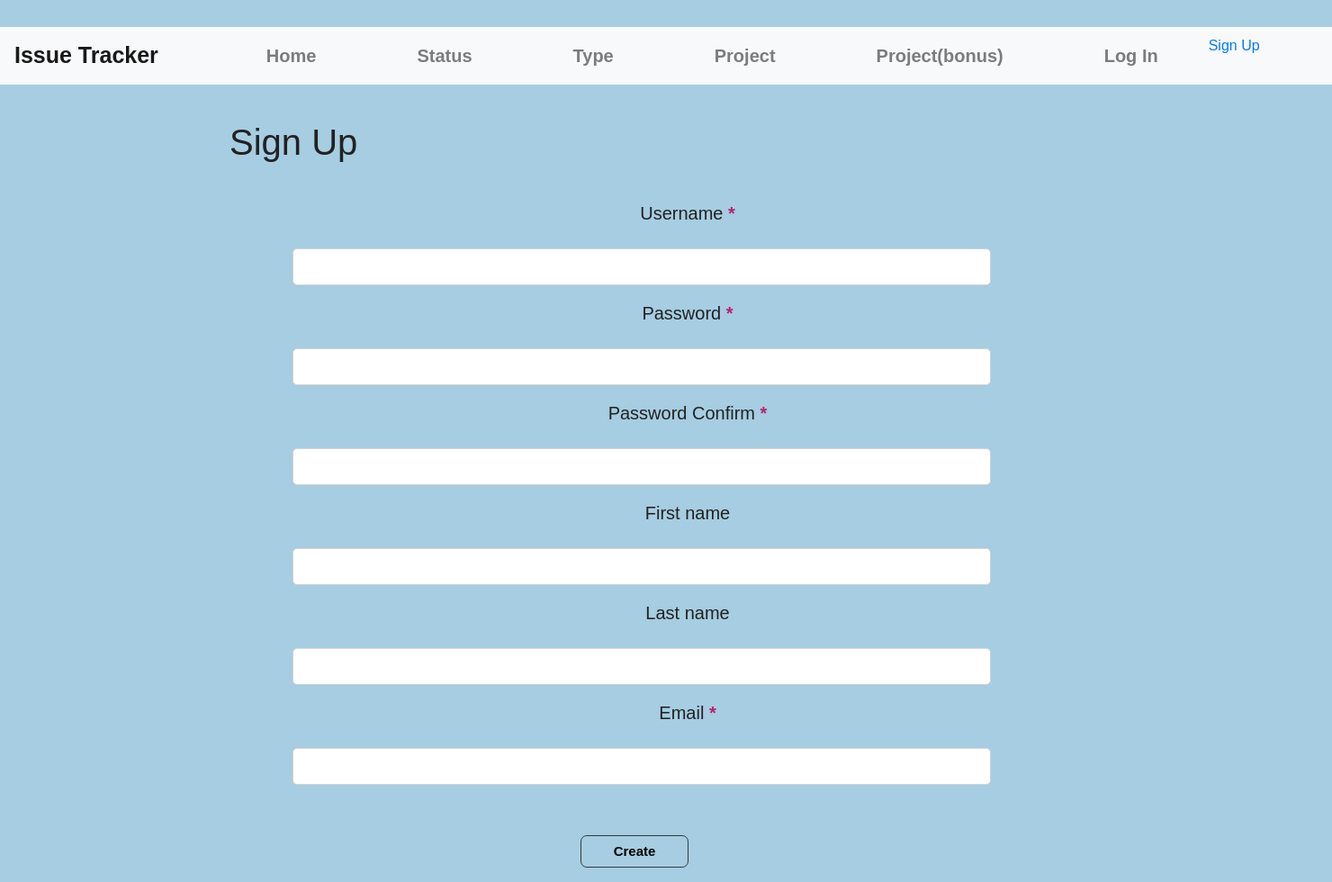
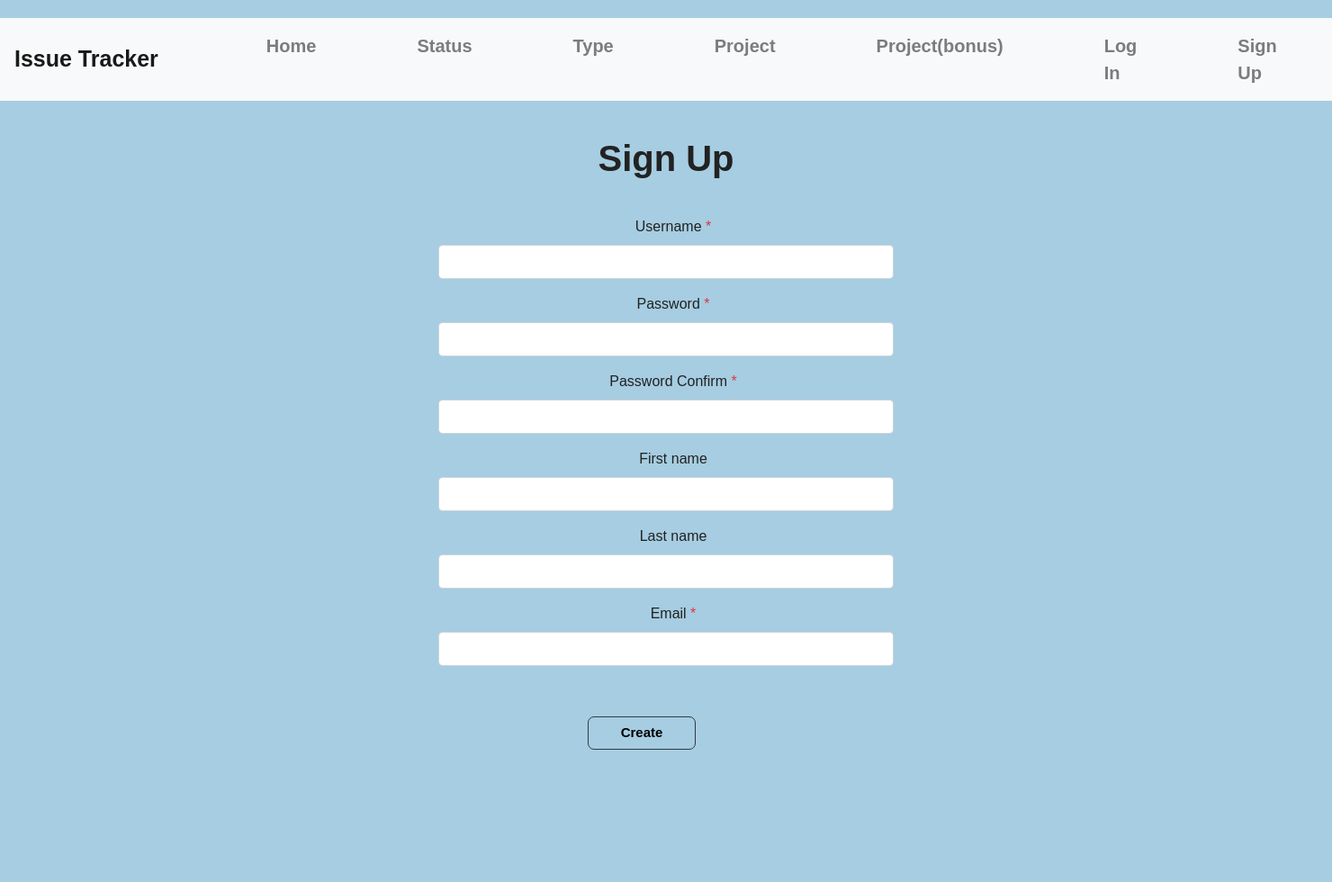
Before and after one commit to Aisuluu1405/python_group_3_homework_49_Aisulu_Dzhusupova, a Django app: page /accounts/register/ in a window 1480 px wide. Shown: the whole page at 90% size. After the commit the page ends 833 px from the top, so only its background shows below. Run offline with Django 3.2, Linux system fonts and the light colour scheme; some libraries are stand-ins or nearby versions.

Commit message:
Изменила стили в шаблонах.

```diff
--- a/source/accounts/templates/login.html
+++ b/source/accounts/templates/login.html
@@ -13,9 +13,9 @@
     <title>Вход</title>
 </head>
 <body>
-<div class="container">
+<div class="container text-center">
     <h1>Вход</h1>
-    <form action="" method="post" class="text-center">
+    <form action="" method="post" class="text-left">
         {% csrf_token %}
         {% if has_error %}
             <p class="form-error">Неверное имя пользователя или пароль.</p>
@@ -30,7 +30,7 @@
         </div>
         <button type="submit">Войти</button>
     </form>
-    <p class="text-center"><a href="{% url "webapp:index" %}">На главную</a></p>
+    <p class="text-center font-weight-bold"><a href="{% url "webapp:index" %}">На главную</a></p>
 </div>
 
 </body>
--- a/source/accounts/templates/user_create.html
+++ b/source/accounts/templates/user_create.html
@@ -1,7 +1,7 @@
 {% extends 'base.html' %}
 
 {% block content %}
-    <h1>Sign Up</h1>
+    <h1 class="text-center font-weight-bold">Sign Up</h1>
     <form action="{% url 'accounts:register' %}" method="post" class="text-center">
         {% include 'partial/form.html' with button_text='Create' %}
     </form>
--- a/source/webapp/static/css/style.css
+++ b/source/webapp/static/css/style.css
@@ -2,10 +2,11 @@ body{
     font-family: Arial, sans-serif;
     background-color: rgba(148, 196, 220, 0.83);
     color: #222222;
-    margin-top: 30px;
+    margin-top: 20px;
+
 }
 .container {
-    max-width: 1000px;
+    max-width: 950px;
     width: 90%;
     margin: 0 auto;
 }
@@ -39,34 +40,13 @@ body{
     color: black;
 
 }
-.required{
+.text-center{
+    text-align: center;
+}
+.user_hello{
+    font-size: 20px;
     font-weight: bold;
-    color: #bf1f6d;
-}
-.form-error {
-    color: red;
-    font-size: 18px;
-    margin: 5px 0 0 0
-}
-
-.field-error {
-    border: solid 1px red;
-    box-shadow: red 0 0 3px;
-}
-.form-control {
-    justify-content: center;
-    padding: 10px;
-    font-size: 18px;
-    border-radius: 5px;
-    display: block;
-    width: 80%;
-    border: solid 1px lightgray;
-    box-sizing: border-box;
-    background: white;
-    margin-left: 70px;
-}
-.fields{
-    font-size: 20px;
+    margin-top: 7px;
 }
 h1{
     margin: 40px 0;
@@ -114,3 +94,14 @@ h1{
     margin-right: 80%;
     margin-top: 5px;
 }
+.form-group{
+    margin: 20px 0 20px 15px;
+}
+.form-label label{
+    margin-right: 50px;
+
+}
+.form-group input{
+    margin-left: 50px;
+
+}
--- a/source/webapp/templates/base.html
+++ b/source/webapp/templates/base.html
@@ -38,11 +38,11 @@
         <a class="nav-link font-weight-bolder" href="{% url 'webapp:project_new_index'%}">Project(bonus)</a>
       </li>
             {% if request.user.is_authenticated %}
-                <li>Hello, {{ request.user }}!</li>
+                <li class="user_hello">Hello, {{ request.user }}!</li>
                 <li class="nav-item ml-5 mr-5"><a class="nav-link font-weight-bolder" href="{% url 'accounts:logout'  %}">Log Out</a></li>
             {% else %}
                 <li class="nav-item ml-5 mr-5"><a class="nav-link font-weight-bolder" href="{% url 'accounts:login'  %}">Log In</a></li>
-                <li><a href="{% url 'accounts:register' %}">Sign Up</a></li>
+                <li class="nav-item ml-5 mr-5"><a class="nav-link font-weight-bolder" href="{% url 'accounts:register' %}">Sign Up</a></li>
             {% endif %}
     </ul>
   </div>
--- a/source/webapp/templates/partial/form.html
+++ b/source/webapp/templates/partial/form.html
@@ -6,20 +6,17 @@
 {% endfor %}
 
 {% for field in form %}
-
-<p><label class="fields ml-5" for="{{ field.id_for_label }}">{{ field.label }}
+    <p class="ml-3 mb-0"><label for="{{ field.id_for_label }}">{{ field.label }}
         {% if field.field.required %}
-            <span class="required">*</span>
+            <span class="required text-danger">*</span>
         {% endif %}
     </label></p>
-
-    {% if field.errors %}
-        <p>{{ field|add_class:'field-error form-control' }}</p>
-    {% else %}
-        <p>{{ field|add_class:'form-control' }}</p>
-    {% endif %}
+    <p class="col-7 ml-0 d-inline-block">{{ field|add_class:'form-control' }}</p>
     {% for error in field.errors %}
-        <p class="form-error">{{ error }}</p>
+        <small class="text-danger ml-3">{{ error }}</small>
     {% endfor %}
 {% endfor %}
-<p class="text-center"><input type="submit" value="{{ button_text }}" class="btn btn-outline-dark"></p>
+
+<p class="ml-3">
+    <input type="submit" value="{{ button_text }}" class="btn btn-outline-dark">
+</p>
--- a/source/webapp/templates/partial/simple_search.html
+++ b/source/webapp/templates/partial/simple_search.html
@@ -1,4 +1,4 @@
-<form class="text-center" action="" method="GET">
+<form class="text-center mt-5" action="" method="GET">
 
     <label for="{{ form.search.id_for_label }}">{{ form.search.label }}:</label>
 
```
Also changed, not shown: source/webapp/templates/issue/index.html (+5 -3 lines), source/webapp/templates/project/index.html (+5 -5 lines).
